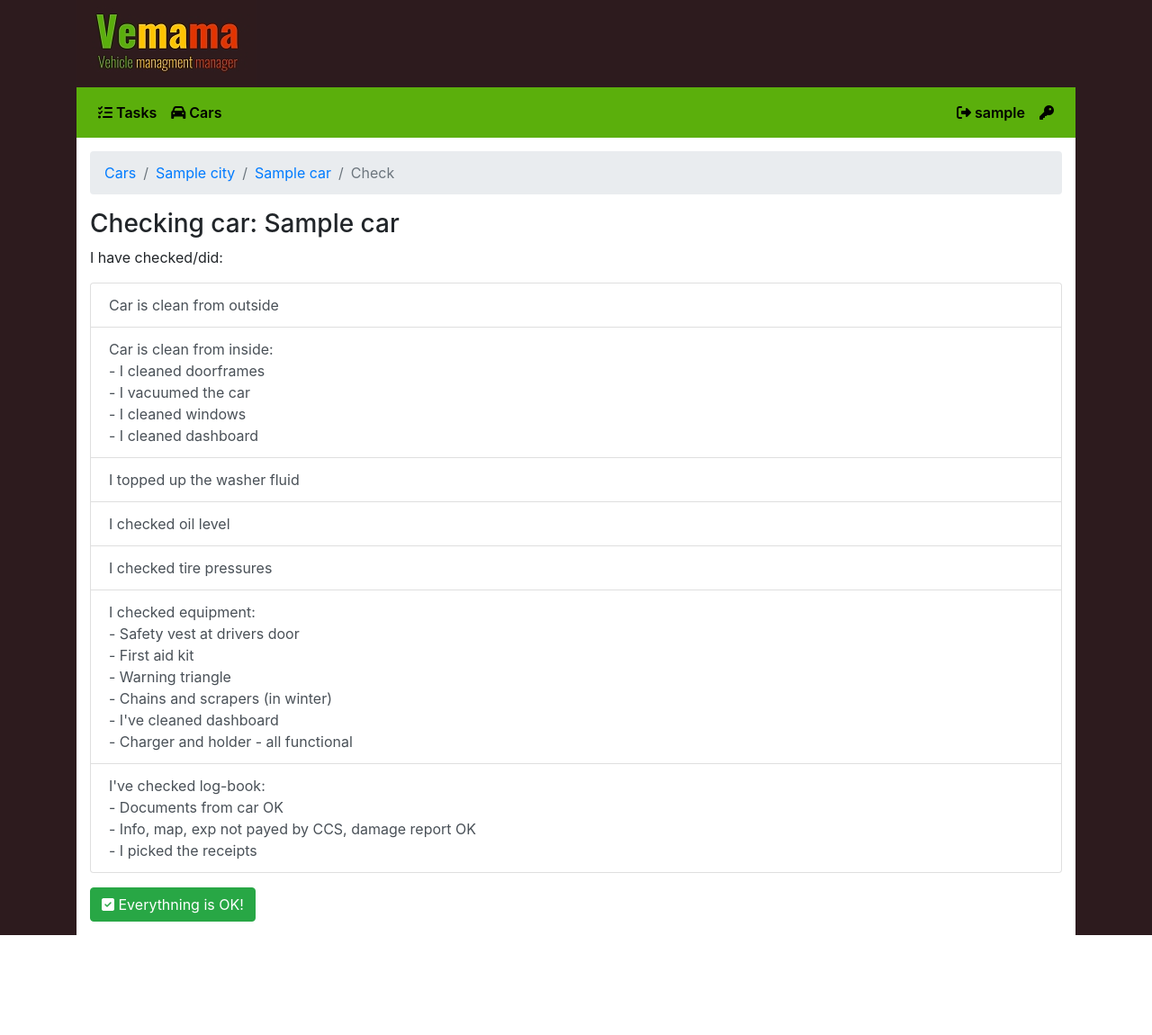
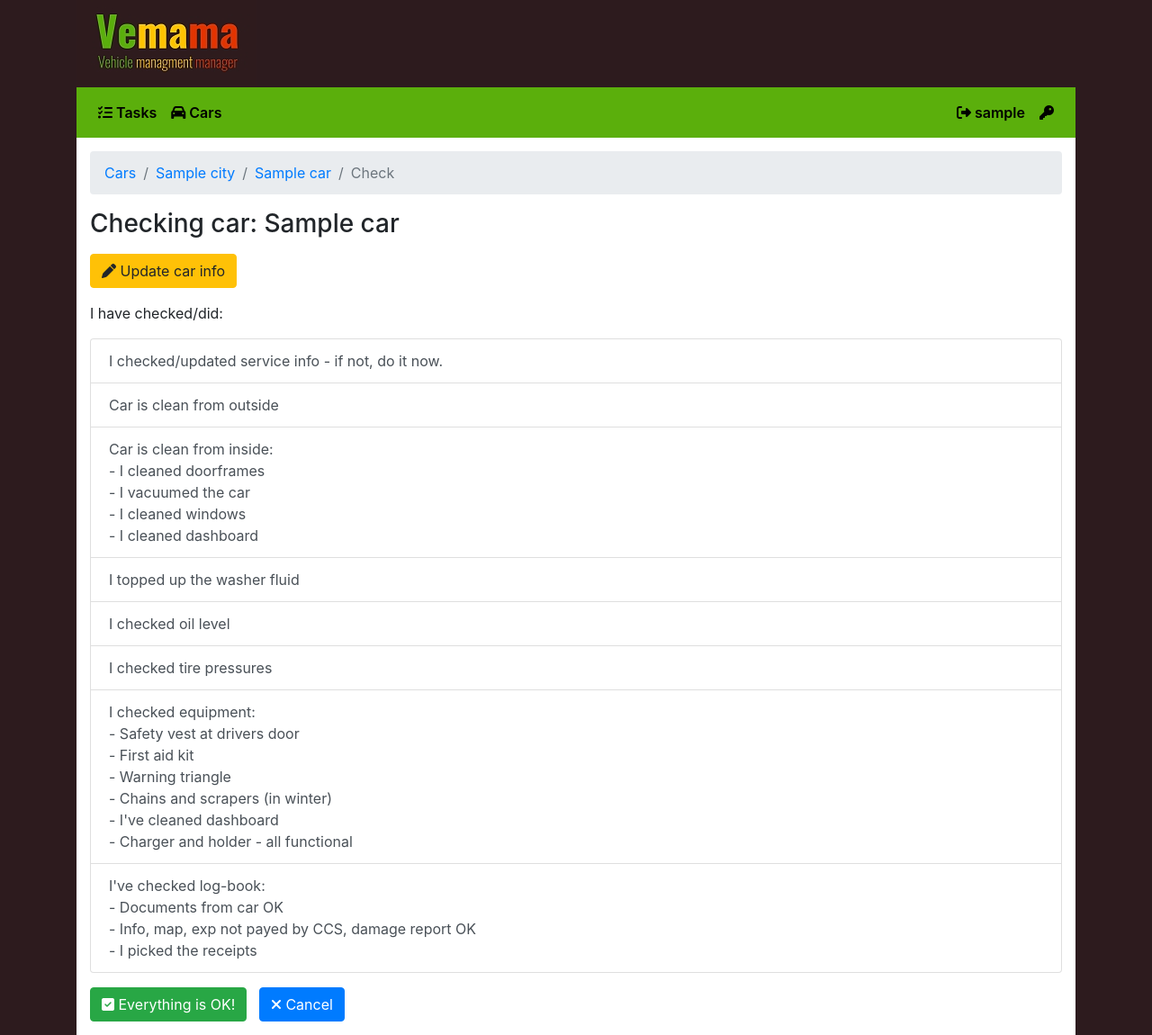
Before and after one commit to Fasther/Vemama, a Django app: page /cars/1/1/check in a window 1280 px wide. Shown: the whole page at 90% size. Before the commit the page ends 1039 px from the top, so only its background shows below. Run offline with Django 3.2, Linux system fonts and the light colour scheme; a user stored in the database is signed in; tables that the repository leaves empty hold one stand-in row (values such as "Sample post"); some libraries are stand-ins or nearby versions.

Commit message:
Tuning of displaying car check/detail views

```diff
--- a/vemama/cars/templates/cars/car_check.html
+++ b/vemama/cars/templates/cars/car_check.html
@@ -10,11 +10,15 @@
     </ol>
 </nav>
 
-
 <p></p>
 <h3>Checking car: {{car.car_name}}</h3>
+<p></p>
+<a href="{% url 'cars:car_edit' city=car.car_city.pk pk=car.pk %}" class="btn btn-warning"><i class="fas fa-pen"></i> Update car info </a>
+<p></p>
+
 <p>I have checked/did:</p>
 <ul class="list-group ">
+    <li class="list-group-item list-group-item-action">I checked/updated service info - if not, do it now.</li>
     <li class="list-group-item list-group-item-action">Car is clean from outside</li>
     <li class="list-group-item list-group-item-action">Car is clean from inside: <br>
                                                         - I cleaned doorframes<br>
@@ -37,8 +41,8 @@
                                                         - I picked the receipts
 </ul>
 <p></p>
-<a href="{% url 'cars:car_do_check' city=car.car_city.pk pk=car.pk %}" class="btn btn-success"><i class="fas fa-check-square"></i> Everythning is OK!</a>
-
+<a href="{% url 'cars:car_do_check' city=car.car_city.pk pk=car.pk %}" class="btn btn-success"><i class="fas fa-check-square"></i> Everything is OK!</a> &nbsp;
+<a href="{% url 'cars:car_detail' city=car.car_city.id pk=car.pk %}" class="btn btn-primary"><i class="fas fa-times"></i> Cancel</a>
 
 
 
--- a/vemama/cars/templates/cars/car_detail.html
+++ b/vemama/cars/templates/cars/car_detail.html
@@ -9,10 +9,12 @@
     </ol>
 </nav>
 
+<p></p>
+<h3>Name: {{car.car_name}}</h3>
+<p></p>
 <a href="{% url 'cars:car_edit' city=car.car_city.pk pk=car.pk %}" class="btn btn-warning"><i class="fas fa-pen"></i> Edit</a>&ensp;
 <a href="{% url 'cars:car_check' city=car.car_city.pk pk=car.pk %}" class="btn btn-info"><i class="far fa-check-square"></i> Do Check</a>
 <p></p>
-<h3>Name: {{car.car_name}}</h3>
 <ul class="list-group ">
     <li class="list-group-item list-group-item-action">City: {{car.car_city}} | External ID: {{car.car_id}}</li>
     <li class="list-group-item list-group-item-action">Last check date: {{car.car_last_check}}</li>
@@ -20,7 +22,7 @@
     <li class="list-group-item list-group-item-action">Next oil or inspection date:
         {{car.car_next_date}}
     </li>
-    <li class="list-group-item list-group-item-action">Next oil or inspection km: {{car.car_next_km}}km
+    <li class="list-group-item list-group-item-action">Next oil or inspection in: {{car.car_next_km}}km
     </li>
     <li class="list-group-item list-group-item-action">Next inspection on: {{car.car_next_inspection_date}} or
         {{car.car_next_inspection_km}}kms
--- a/vemama/cars/views.py
+++ b/vemama/cars/views.py
@@ -43,8 +43,6 @@ class CarUpdateView(LoginRequiredMixin, UpdateView):
 class CarCheckView(LoginRequiredMixin, DetailView):
     model = Car
     template_name = "cars/car_check.html"
-    # TODO  Check that I checked/updated service info
-    # TODO  Go back from check
 
 
 @login_required
--- a/vemama/tasks/admin.py
+++ b/vemama/tasks/admin.py
@@ -10,8 +10,8 @@ class TaskAdmin(admin.ModelAdmin):
                     "due_date",
                     "completed",
                     "completed_date",
-    ]
-    readonly_fields = ["created_date", "completed", "is_past_due",]
+                    ]
+    readonly_fields = ["created_date", "completed", "is_past_due", ]
     raw_id_fields = ["car", ]
     list_filter = ["city", "completed", "user"]
 
```
